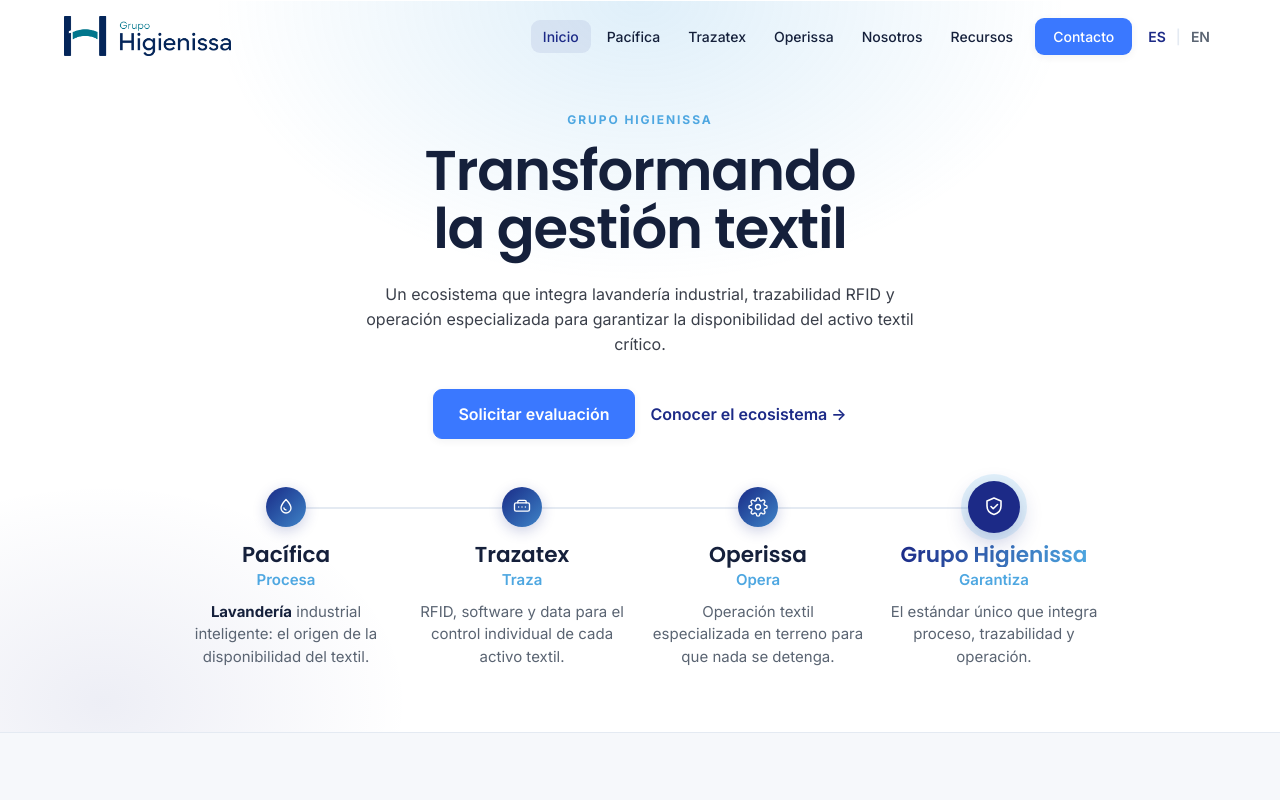
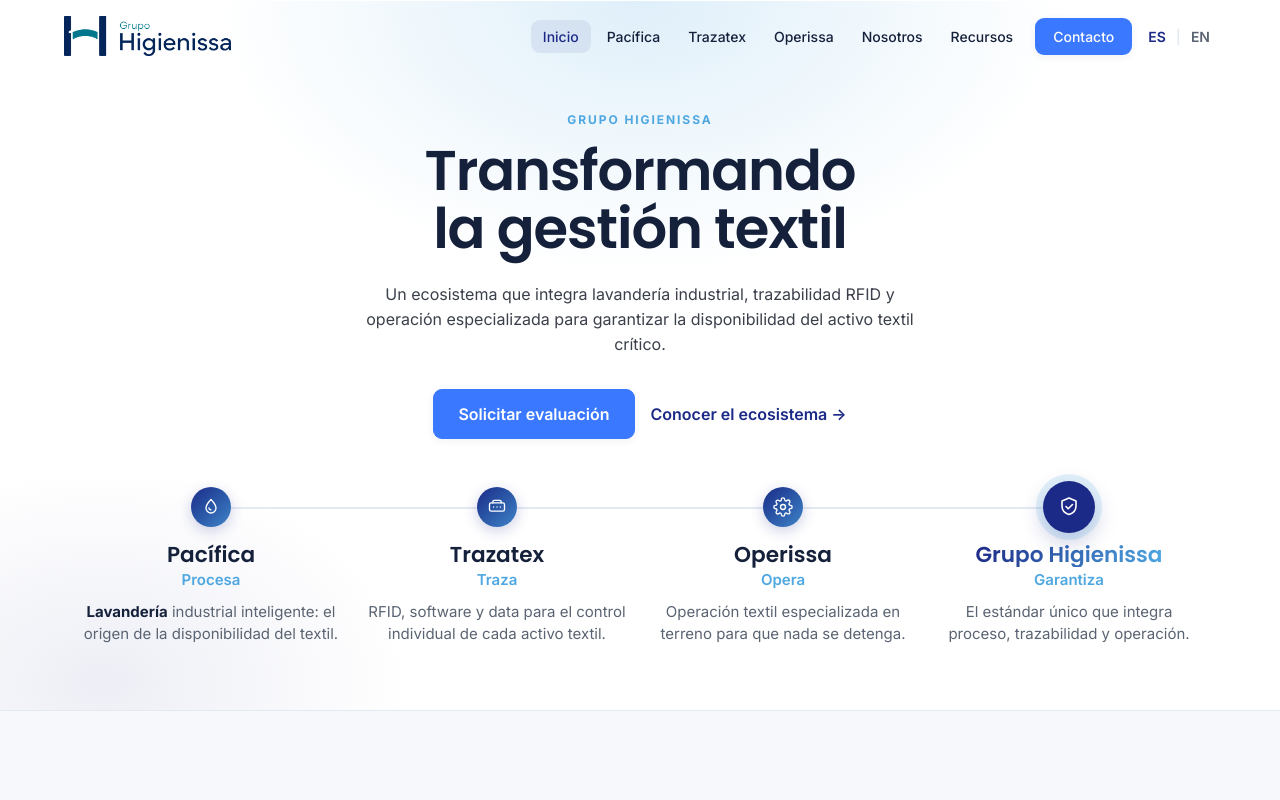
Before and after one commit to cjrt94/higienissa-front, a Nuxt app: page / in a window 1280 px wide. Shown: the top 800 px of the page. Built offline with nearby package versions, Linux system fonts and the light colour scheme.

Commit message:
style: home hero (Flow) — ensanchar el flujo de nodos (.flow-track 920→1120px)
Más aire para los 4 nodos tras sumar "Grupo Higienissa"; descripciones a 2 líneas.

Co-Authored-By: Claude Opus 4.8 (1M context) <noreply@anthropic.com>

```diff
--- a/components/HeroFlow.vue
+++ b/components/HeroFlow.vue
@@ -82,7 +82,7 @@ const nodes = computed(() => [
 .flow-link:hover { color: var(--electrico); }
 
 /* Flujo de 3 nodos con riel central animado */
-.flow-track { position: relative; max-width: 920px; margin: clamp(40px, 6vh, 72px) auto 0; }
+.flow-track { position: relative; max-width: 1120px; margin: clamp(40px, 6vh, 72px) auto 0; }
 .flow-rail { position: absolute; top: 20px; left: calc(100% / 8); right: calc(100% / 8); height: 2px; background: var(--line); border-radius: 2px; overflow: hidden; }
 .flow-rail i { position: absolute; inset: 0 auto 0 0; width: 34%; background: linear-gradient(90deg, transparent, var(--celeste), transparent); animation: flow-run 3s linear infinite; }
 @keyframes flow-run { from { transform: translateX(-100%); } to { transform: translateX(400%); } }
```
Also changed, not shown: 1 other file (tests, documents, lock files or other folders).
